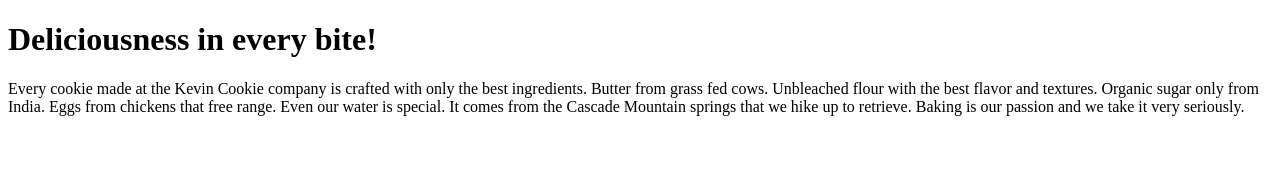
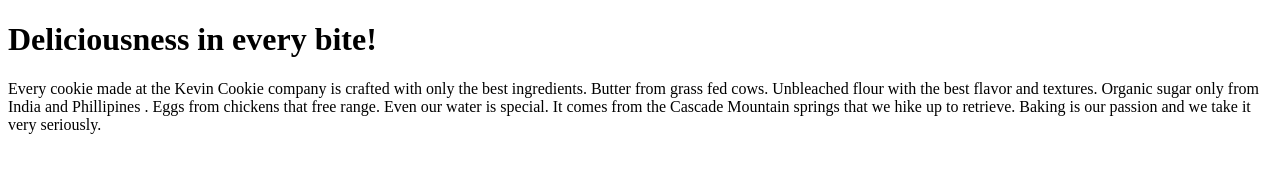
Before and after one commit to pieter-ak/KevinCookieCompany.com, a plain HTML site: page index.htm in a window 1280 px wide. Drawn offline with Linux system fonts and the light colour scheme.

Commit message:
Update index.htm
Added Phillipines

```diff
--- a/index.htm
+++ b/index.htm
@@ -4,7 +4,8 @@
 
 <h1>Deliciousness in every bite!</h1>
 
-<p>Every cookie made at the Kevin Cookie company is crafted with only the best ingredients. Butter from grass fed cows. Unbleached flour with the best flavor and textures. Organic sugar only from India. Eggs from chickens that free range. Even our water is special. It comes from the Cascade Mountain springs that we hike up to retrieve. Baking is our passion and we take it very seriously.</p>
+<p>Every cookie made at the Kevin Cookie company is crafted with only the best ingredients. Butter from grass fed cows. Unbleached flour with the best flavor and textures. Organic sugar only from India and Phillipines
+. Eggs from chickens that free range. Even our water is special. It comes from the Cascade Mountain springs that we hike up to retrieve. Baking is our passion and we take it very seriously.</p>
 
 
 </body>
```
